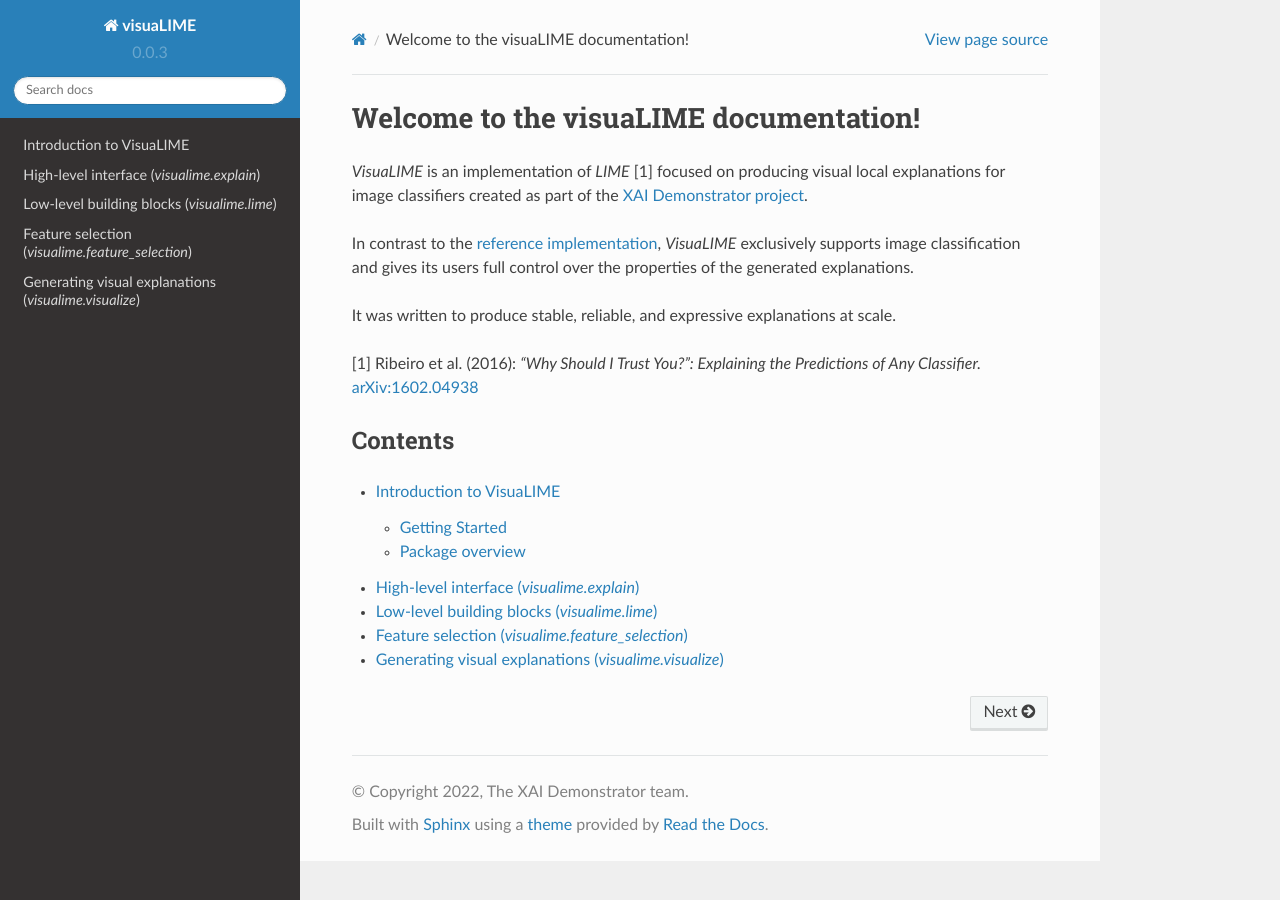
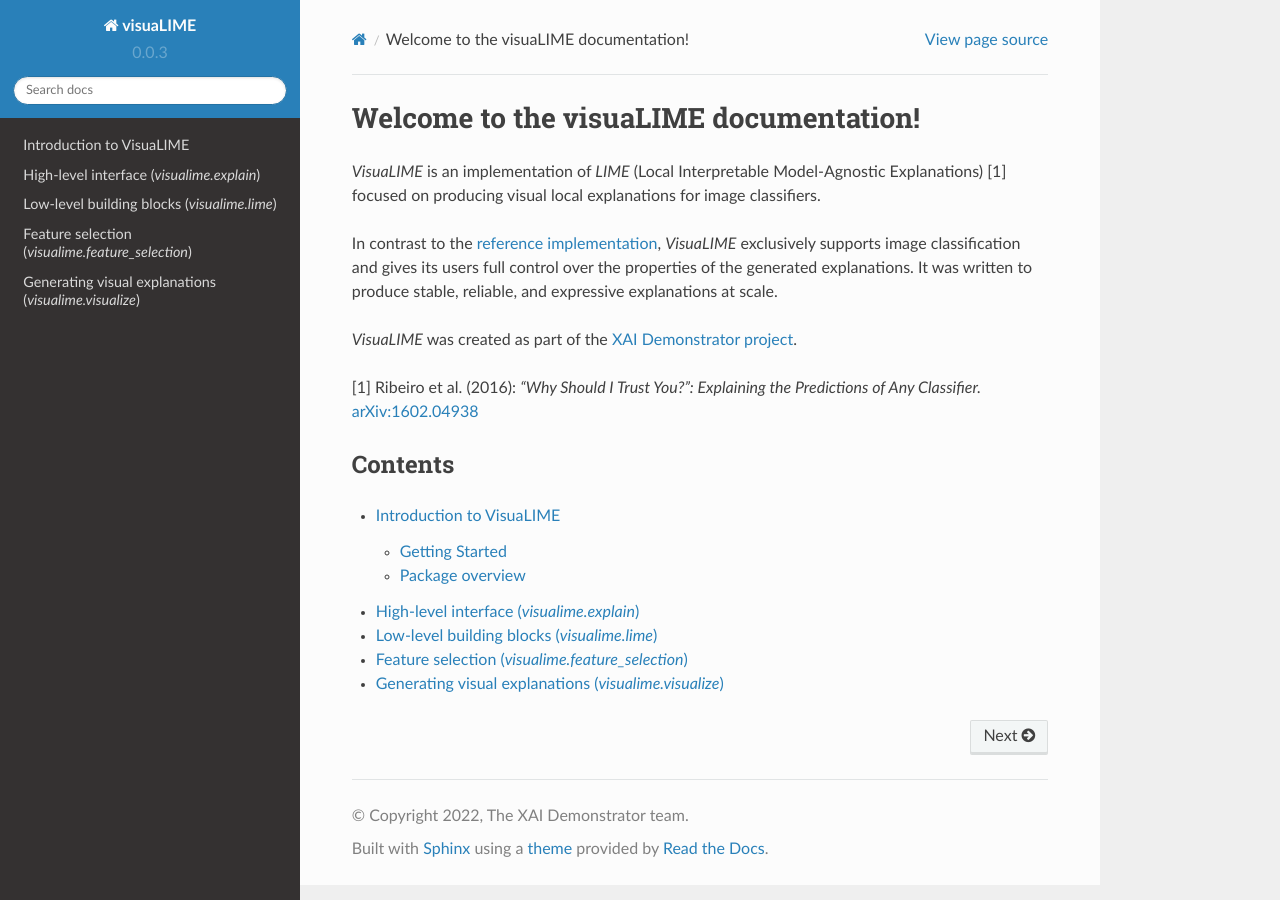
Before and after one commit to XAI-Demonstrator/visualime, a Sphinx documentation site: the page built from docs/source/index.rst, in a window 1280 px wide. Built offline with Sphinx 7.4.7 and the Read the Docs theme 2.0.0, drawn with Linux system fonts in a browser that asks for light colours; formulas are drawn with MathJax 3.

Commit message:
fix(docs): Refine library description

```diff
--- a/docs/source/index.rst
+++ b/docs/source/index.rst
@@ -1,16 +1,17 @@
 Welcome to the visuaLIME documentation!
 #######################################
 
-*VisuaLIME* is an implementation of *LIME* [1] focused on producing visual local explanations
-for image classifiers created as part of the
-`XAI Demonstrator project <https://github.com/XAI-Demonstrator/xai-demonstrator>`_.
+*VisuaLIME* is an implementation of *LIME* (Local Interpretable Model-Agnostic Explanations) [1]
+focused on producing visual local explanations for image classifiers.
 
 In contrast to the
 `reference implementation <https://github.com/marcotcr/lime>`_, *VisuaLIME*
 exclusively supports image classification and gives its users full control over the
 properties of the generated explanations.
+It was written to produce stable, reliable, and expressive explanations at scale.
 
-It was written to produce stable, reliable, and expressive explanations at scale.
+*VisuaLIME* was created as part of the
+`XAI Demonstrator project <https://github.com/XAI-Demonstrator/xai-demonstrator>`_.
 
 [1] Ribeiro et al. (2016): *"Why Should I Trust You?": Explaining the Predictions of Any Classifier.*
 `arXiv:1602.04938 <https://arxiv.org/abs/1602.04938>`_
```
Also changed, not shown: README.md (+5 -3 lines), 1 other file.
